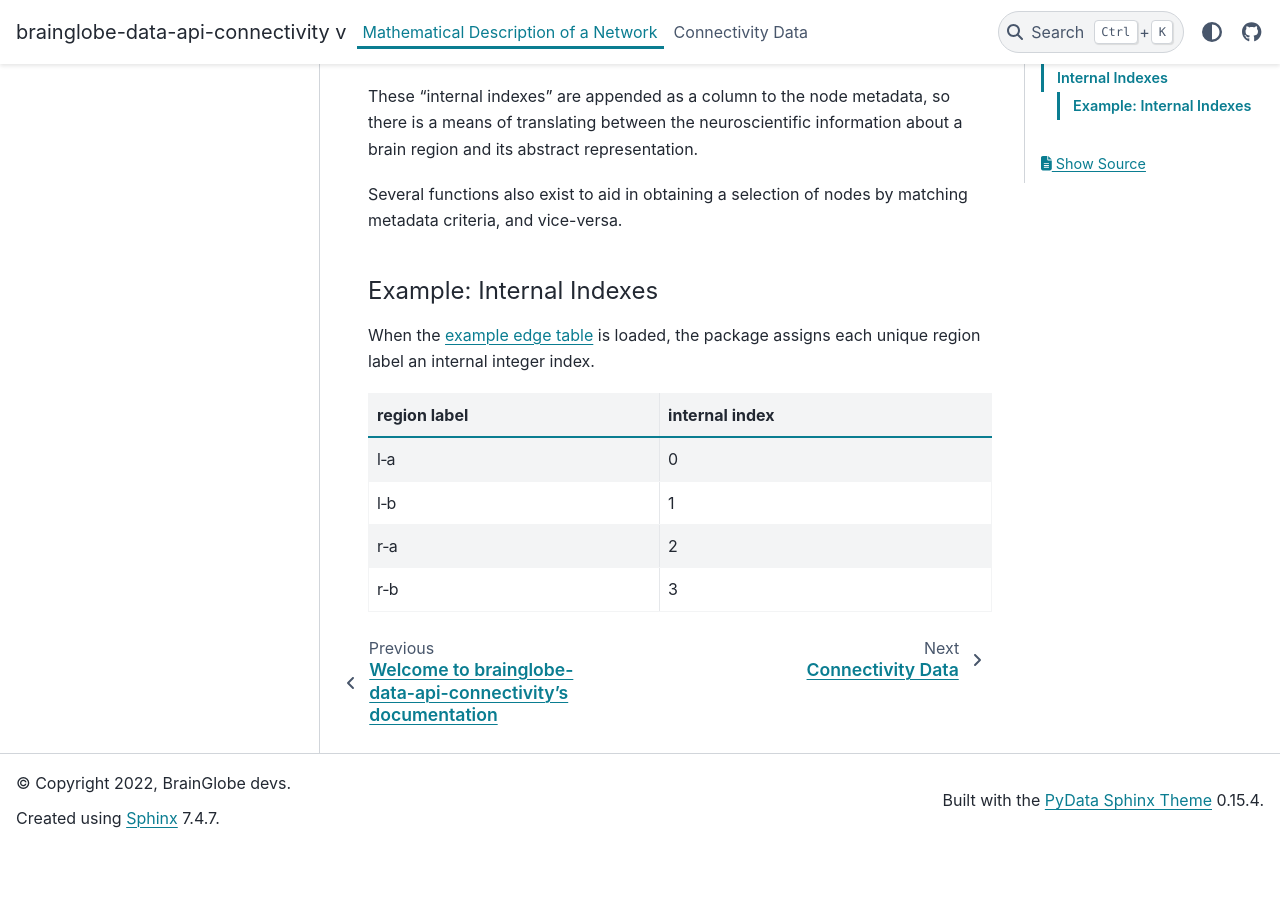
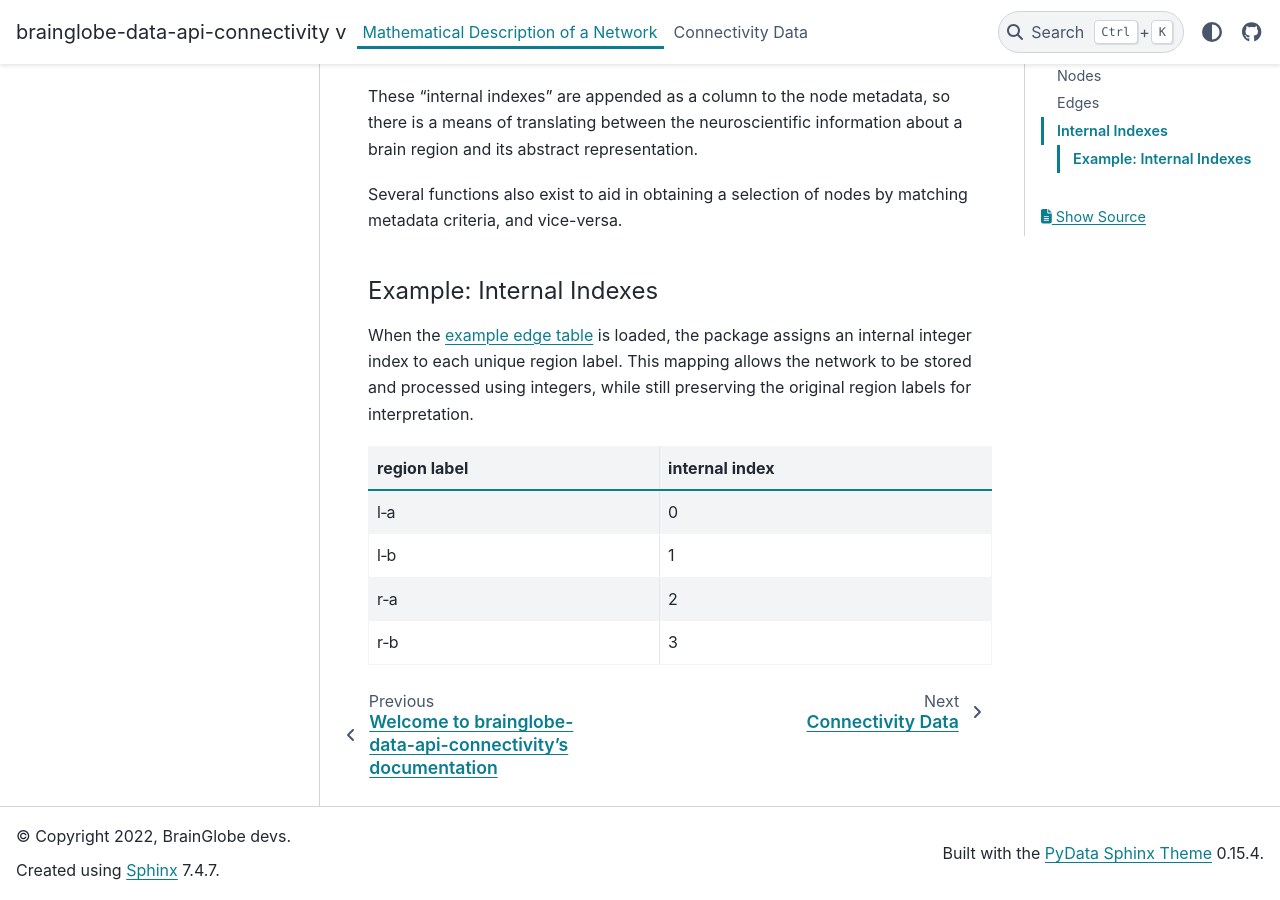
Before and after one commit to brainglobe/brainglobe-data-api-connectivity, a Sphinx documentation site: the page built from docs/source/connectivity-math.md, in a window 1280 px wide and 900 px high, scrolled down 1719 px. Built offline with Sphinx 7.4.7 and the PyData theme 0.15.4, drawn with Linux system fonts in a browser that asks for light colours; pages that are not in the unit, such as notebooks, are missing from menus; before the commit the page ends 2566 px from its top, so only the background shows below that.

Commit message:
Clarify internal indexes example

```diff
--- a/docs/source/connectivity-math.md
+++ b/docs/source/connectivity-math.md
@@ -48,7 +48,7 @@ Several functions also exist to aid in obtaining a selection of nodes by matchin
 
 #### Example: Internal Indexes
 
-When the [example edge table](./connectivity-data.md#example-edge-table-and-corresponding-network) is loaded, the package assigns each unique region label an internal integer index.
+When the [example edge table](./connectivity-data.md#example-edge-table-and-corresponding-network) is loaded, the package assigns an internal integer index to each unique region label. This mapping allows the network to be stored and processed using integers, while still preserving the original region labels for interpretation.
 
 | region label | internal index |
 |--------|----------------|
```
